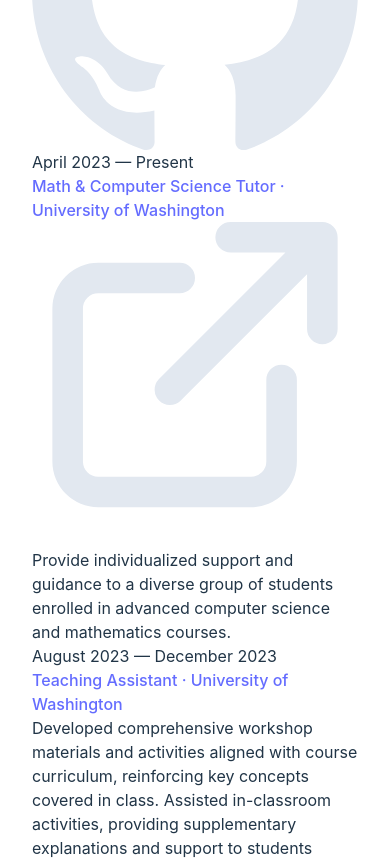
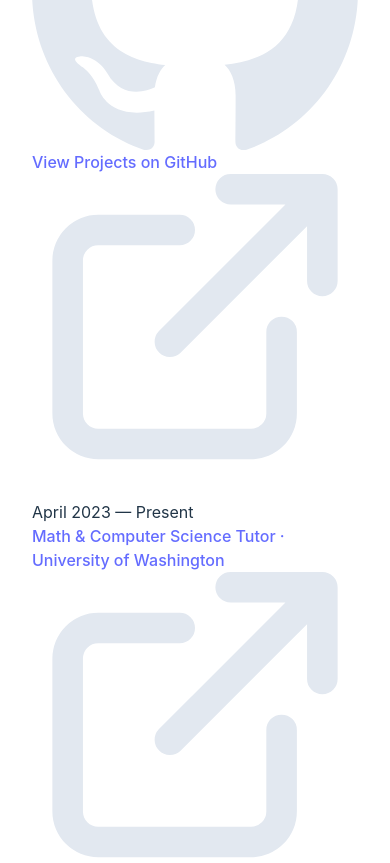
Before and after one commit to Quienten/quienten.github.io, a React (Vite) app: page / in a window 390 px wide. Shown: the part 5955-6818 px from the top of the page. Built offline with nearby package versions, Linux system fonts and the light colour scheme.

Commit message:
Add resume pdf and button at the bottom of experience section.

```diff
--- a/src/App.jsx
+++ b/src/App.jsx
@@ -6,7 +6,8 @@
 import ExperienceTile from "./components/ExperienceTile.jsx";
 import SocialButton from "./components/SocialButton.jsx"
 import SideNav from "./components/SideNav.jsx";
-import SelfReferenceGag from "./components/projects/SelfReferenceGag.jsx"
+import HyperLinkIcon from "./components/HyperLinkIcon.jsx";
+import Resume from "./resume.pdf"
 
 function App() {
 
@@ -43,12 +44,23 @@
                       <p></p>
                   </section>
 
-                  <section id="projects">
-                    <ol>
-                        {projects.map((project, i) => {
-                            return <ProjectTile key={i} project={project}/>
-                        })}
-                    </ol>
+                  <section id="projects" className="mb-16 scroll-mt-16 md:mb-24 lg:mb-36 lg:scroll-mt-24">
+                      <ol>
+                          {projects.map((project, i) => {
+                              return <ProjectTile key={i} project={project}/>
+                          })}
+
+                          <div className="mt-12">
+                              <a
+                                  className="inline-flex items-baseline font-medium leading-tight text-slate-200 hover:text-teal-300 focus-visible:text-teal-300 font-semibold text-slate-200 group/link text-base"
+                                  href="https://github.com/Quienten" target="_blank" rel="noreferrer noopener"
+                                  aria-label="View Projects on GitHub (opens in a new tab)">
+                                  <span>
+                                      View Projects on GitHub <HyperLinkIcon/>
+                                  </span>
+                              </a>
+                          </div>
+                      </ol>
                   </section>
 
                   <section id="experience">
@@ -56,7 +68,20 @@
                           {experience.map((experience, i) => {
                               return <ExperienceTile key={i} experience={experience}/>
                           })}
+
+                          <div className="mt-12">
+                              <a
+                                  className="inline-flex items-baseline font-medium leading-tight text-slate-200 hover:text-teal-300 focus-visible:text-teal-300 font-semibold text-slate-200 group/link text-base"
+                                  href={Resume} target="_blank" rel="noreferrer noopener"
+                                  aria-label="View Full Resume (opens in a new tab)">
+                                  <span>
+                                      View Full Resume <HyperLinkIcon/>
+                                  </span>
+                              </a>
+                          </div>
                       </ol>
+
+
                   </section>
 
                   {/*<section id="contact">*/}
--- a/src/data/experience.json
+++ b/src/data/experience.json
@@ -3,7 +3,7 @@
     {
       "company": "University of Washington",
       "role": "Math & Computer Science Tutor",
-      "description": "Provide individualized support and guidance to a diverse group of students enrolled in advanced computer science and mathematics courses. ",
+      "description": "Provide individualized support and guidance to a diverse group of students enrolled in advanced computer science and mathematics courses.",
       "start": "April 2023",
       "end": "Present",
       "url": "https://www.tacoma.uw.edu/tlc/quantitative-consultant-biographies"
```
Also changed, not shown: 1 other file (tests, documents, lock files or other folders).
